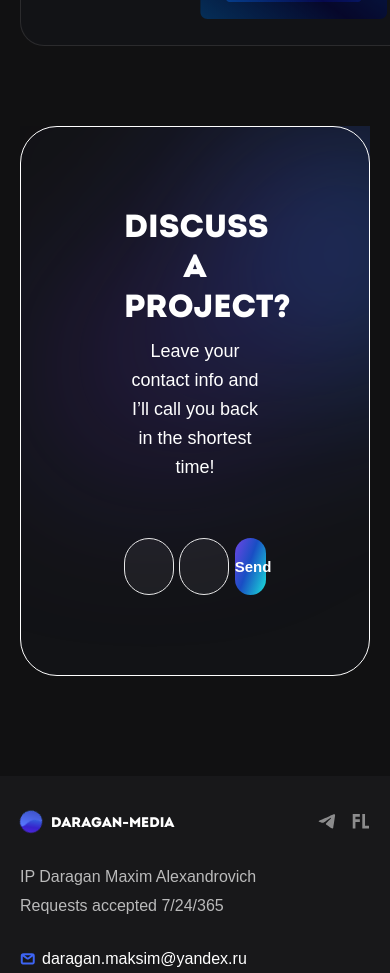
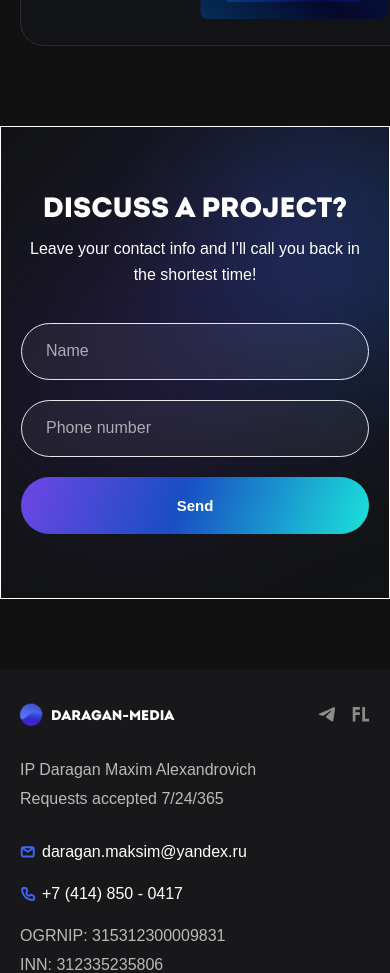
Before and after one commit to Hillel1408/daragan-media, a React (Create React App) app: page / in a window 390 px wide. Shown: the part 4620-5593 px from the top of the page. Built offline with nearby package versions, Linux system fonts and the light colour scheme.

Commit message:
Feedback адаптив

```diff
--- a/src/components/Feedback/Feedback.tsx
+++ b/src/components/Feedback/Feedback.tsx
@@ -5,13 +5,17 @@ export default function Feedback() {
     const { t } = useTranslation();
 
     return (
-        <div className="bg-[#111112] pb-[100px]">
-            <div className="container">
+        <div className="bg-[#111112] pb-[100px] md:pb-20 sm:pb-[70px]">
+            <div className="container md:px-0">
                 <div className="relative overflow-hidden">
-                    <div className="border border-white rounded-[37px] bg-[rgba(35,38,57,0.1)] py-20 px-[103px] z-10 relative">
-                        <h2 className="font-['Intro'] text-[32px] uppercase text-white text-center mb-[10px]">{t("DiscussAProject")}</h2>
-                        <p className="text-[18px] leading-[161%] text-center text-white mb-[56px]">{t("LeaveYourContact")}</p>
-                        <div className="grid grid-cols-3 gap-6">
+                    <div className="border border-white rounded-[37px] bg-[rgba(35,38,57,0.1)] py-20 px-[103px] z-10 relative lg:px-[18px] md:rounded-none sm:px-5 sm:py-[64px]">
+                        <h2 className="font-['Intro'] text-[32px] uppercase text-white text-center mb-[10px] md:text-[30px] sm:text-[28px]">
+                            {t("DiscussAProject")}
+                        </h2>
+                        <p className="text-[18px] leading-[161%] text-center text-white mb-[56px] md:text-[16px] md:mb-10 sm:mb-[35px]">
+                            {t("LeaveYourContact")}
+                        </p>
+                        <div className="grid grid-cols-3 gap-6 md:gap-5 sm:grid-cols-1">
                             <input
                                 type="text"
                                 placeholder={t("Name")}
```
